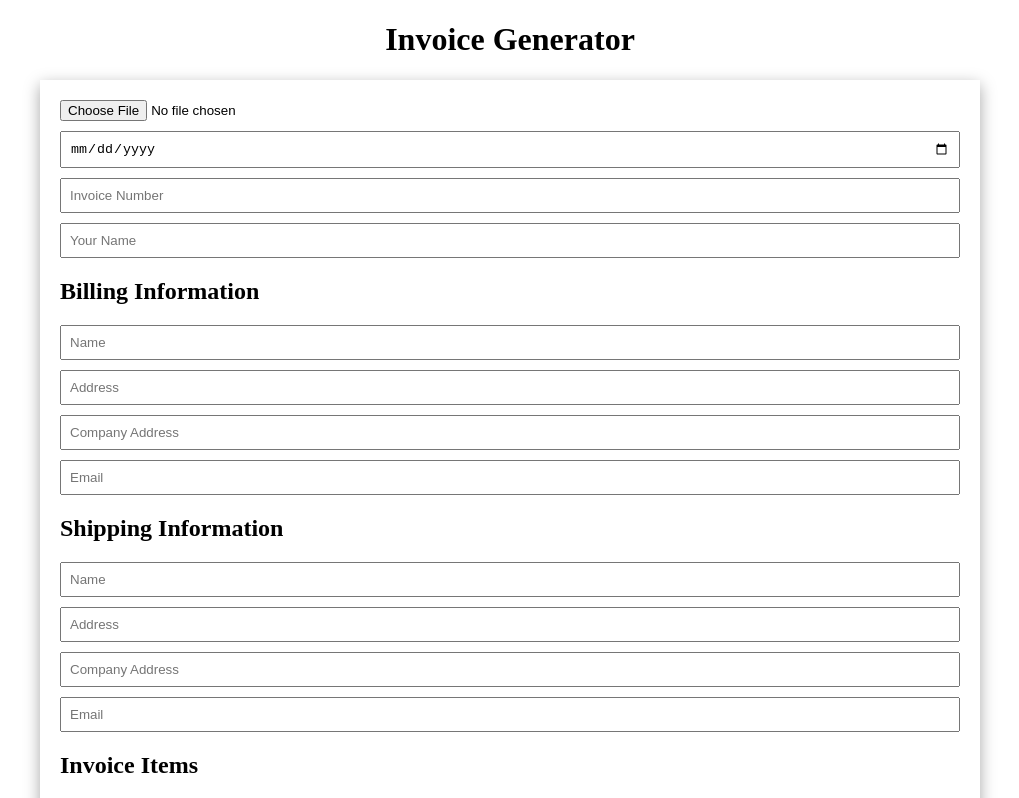
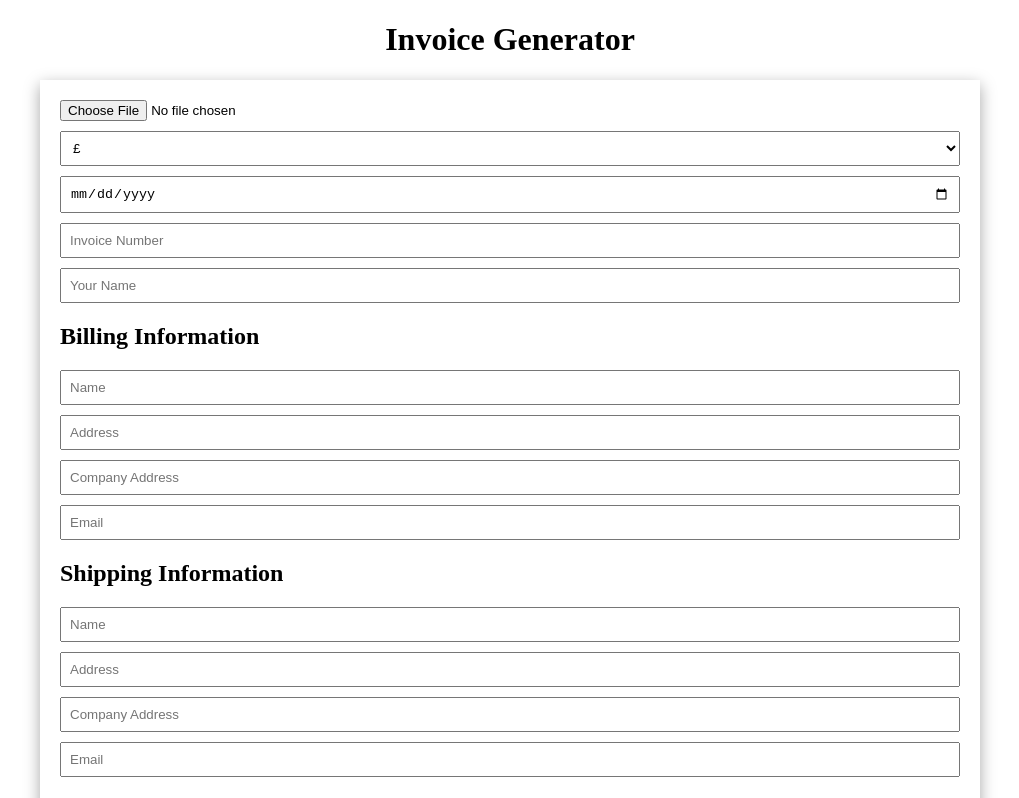
Before and after one commit to ola9292/invoice-generator, a Vue app: page / in a window 1280 px wide. Shown: the top 798 px of the page, without its empty margins (130-1149 px from the left). Built offline with nearby package versions, Linux system fonts and the light colour scheme.

Commit message:
add currency option

```diff
--- a/src/components/Invoice.vue
+++ b/src/components/Invoice.vue
@@ -5,6 +5,7 @@
     const step = ref(1)
     const imageUrl = ref(null);
     const fileInput = ref('')
+    const currency = ref('£')
     //change step
     const preview = () => {
         step.value = 2
@@ -77,7 +78,7 @@
         totalWithoutDiscount.value = grandTotal
         if (discount.value < 0){ discount.value} ;
         let grandTotalSum = grandTotal - (grandTotal * (discount.value/100))
-        return `£${grandTotalSum.toFixed(2)}`
+        return `${grandTotalSum.toFixed(2)}`
     })
 
 
@@ -127,6 +128,11 @@ const downloadPDF = () => {
             <button @click="removeLogo"><img src="../assets/cancel.png" width="10"/></button>
         </div>
         <div class="flex-container-col">
+            <select class="input" id="" v-model="currency">
+                <option value="$">$</option>
+                <option value="£">£</option>
+                <option value="₦">₦</option>
+            </select>
             <input class="input" type="date" v-model="invoice.date" placeholder="Date">
             <input class="input" type="number" v-model="invoice.invoice_no" placeholder="Invoice Number">
             <input class="input" type="text" v-model="invoice.name" placeholder="Your Name">
@@ -175,7 +181,7 @@ const downloadPDF = () => {
 
         <div>
             <h2>Total Amount</h2>
-            <h3>{{ getTotal }}</h3>
+            <h3>{{ currency }}{{ getTotal }}</h3>
 
         </div>
 
@@ -239,10 +245,10 @@ const downloadPDF = () => {
                     </tr>
                 </table>
                 <div class="summary">
-                    <p>paid: £0</p>
+                    <p>paid: {{ currency }}0</p>
                     <p>Subtotal: {{ totalWithoutDiscount }}</p>
                     <p>Discount: {{  `${discount}%`}}</p>
-                    <p>Total to pay: {{ getTotal }}</p>
+                    <p>Total to pay: {{ currency }}{{ getTotal }}</p>
                 </div>
             </div>
 
```
